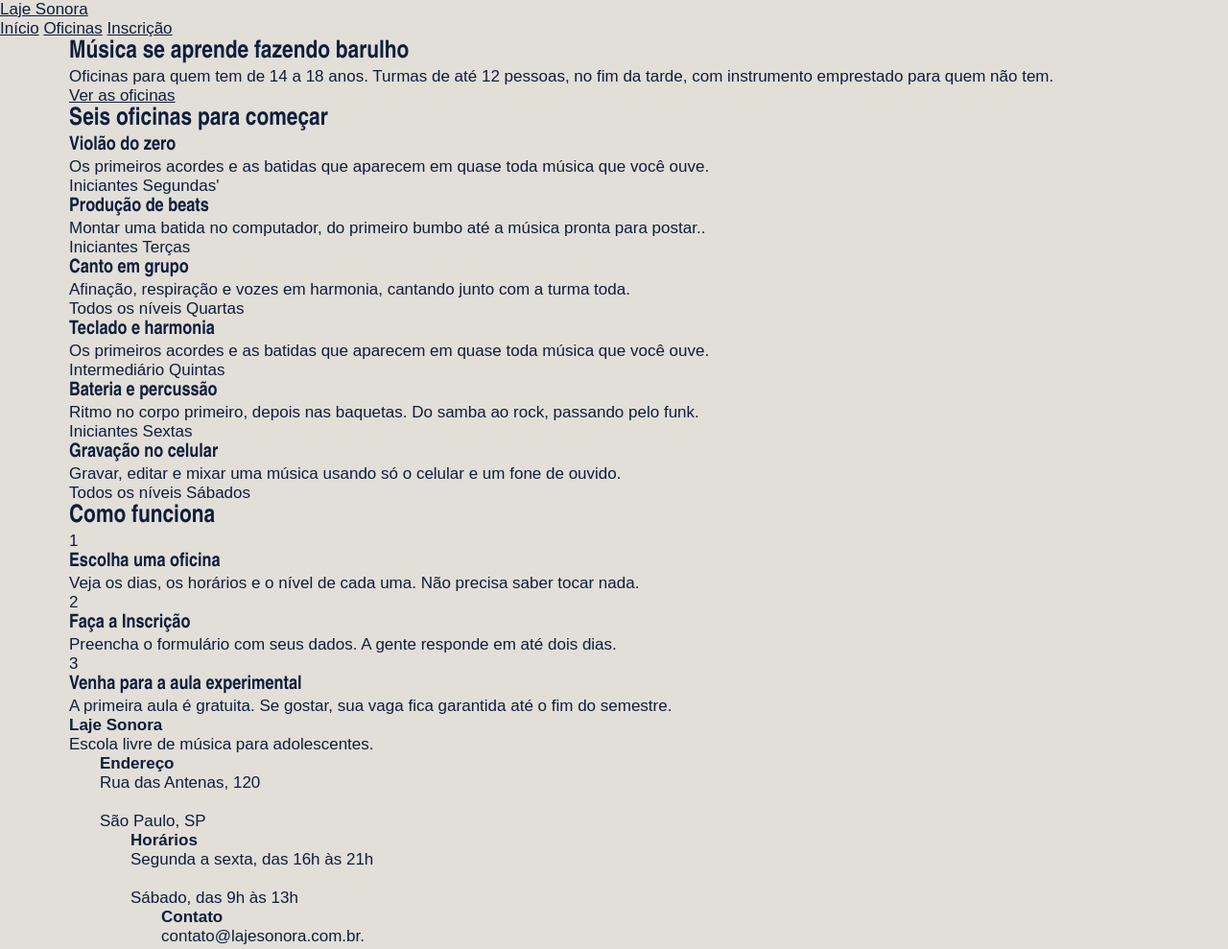
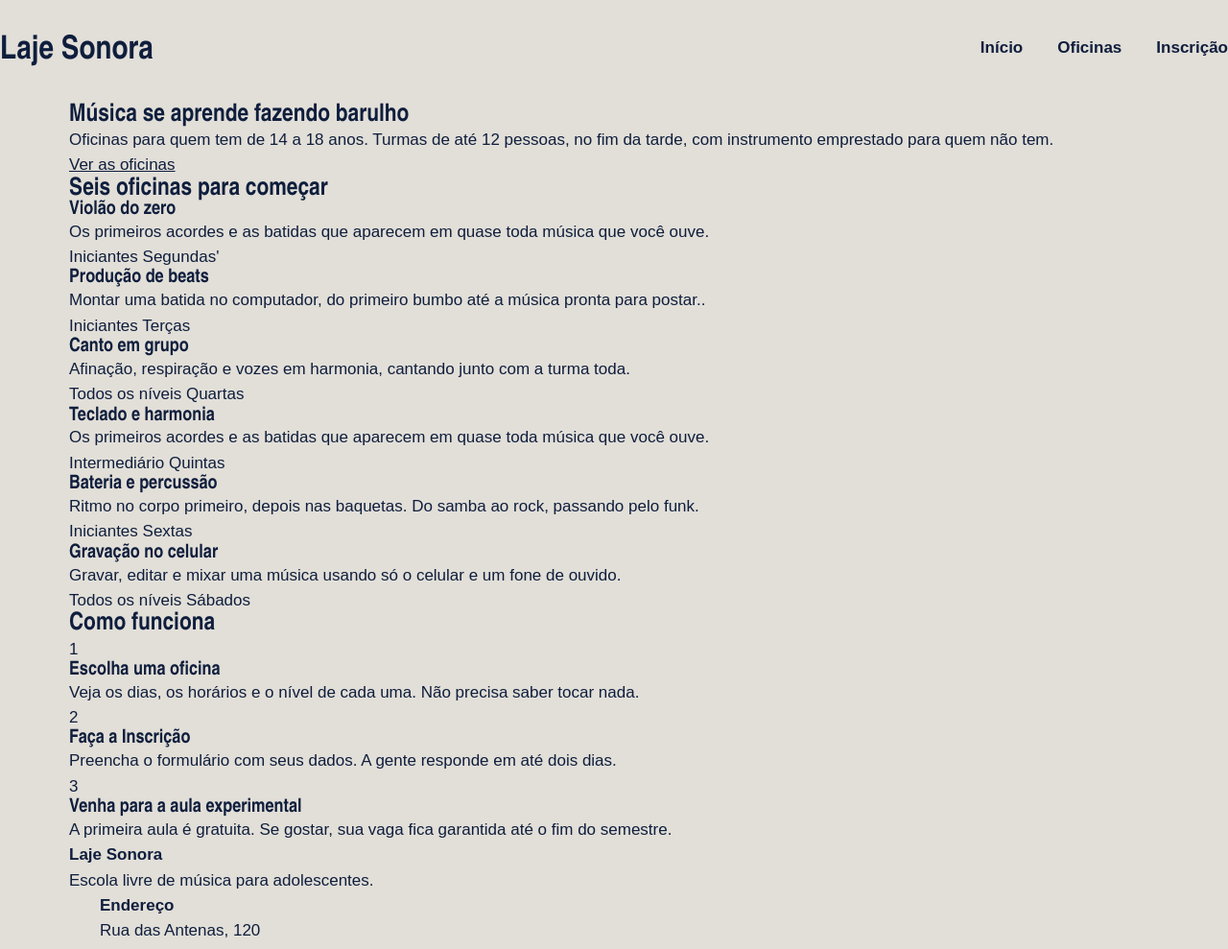
Before and after one commit to sofiayoshida67-dot/laje_sonora, a plain HTML site: page index.html in a window 1280 px wide. Shown: the top 989 px of the page at 96% size. Drawn offline with Linux system fonts and the light colour scheme; a web font is replaced by a local one.

Commit message:
Topo com flex

```diff
--- a/index.css
+++ b/index.css
@@ -20,13 +20,13 @@ body{
      color: var(--tinta);
      font-family: var(--fonte-texto);
      font-size: 17px;
-     height: 1.55;
+     line-height: 1.55;
     }
 
  h1, h2, h3{
     font-family: var(--fonte-cartaz);
     font-weight: 900;
-    height: 0,95;
+    line-height: 0.95;
  }
 
  .conteudo{
@@ -34,3 +34,36 @@ body{
     margin-inline: auto;
     padding-inline: 32px;
  }
+
+ .topo{
+   padding-block: 28px;
+   display:flex;
+   justify-content: space-between;
+   align-items: center;
+ }
+
+ .logo{
+   font-family: var(--fonte-cartaz);
+   font-size: 34px;
+   font-weight: 900;
+   text-decoration: none;
+ }
+
+ .menu{
+   display: flex;
+   gap: 36px;
+ }
+
+ .menu a{
+   font-weight: 600;
+   text-decoration: none;
+   padding-bottom: 4px;
+   border-bottom: 4px solid transparent
+ }
+
+ .menu a:hover{
+   border-bottom: var(--tinta);
+ }
+ .menu a.atual{
+border-bottom: var(--fita);
+ }
```
Also changed, not shown: index.html (+3 -9 lines).
